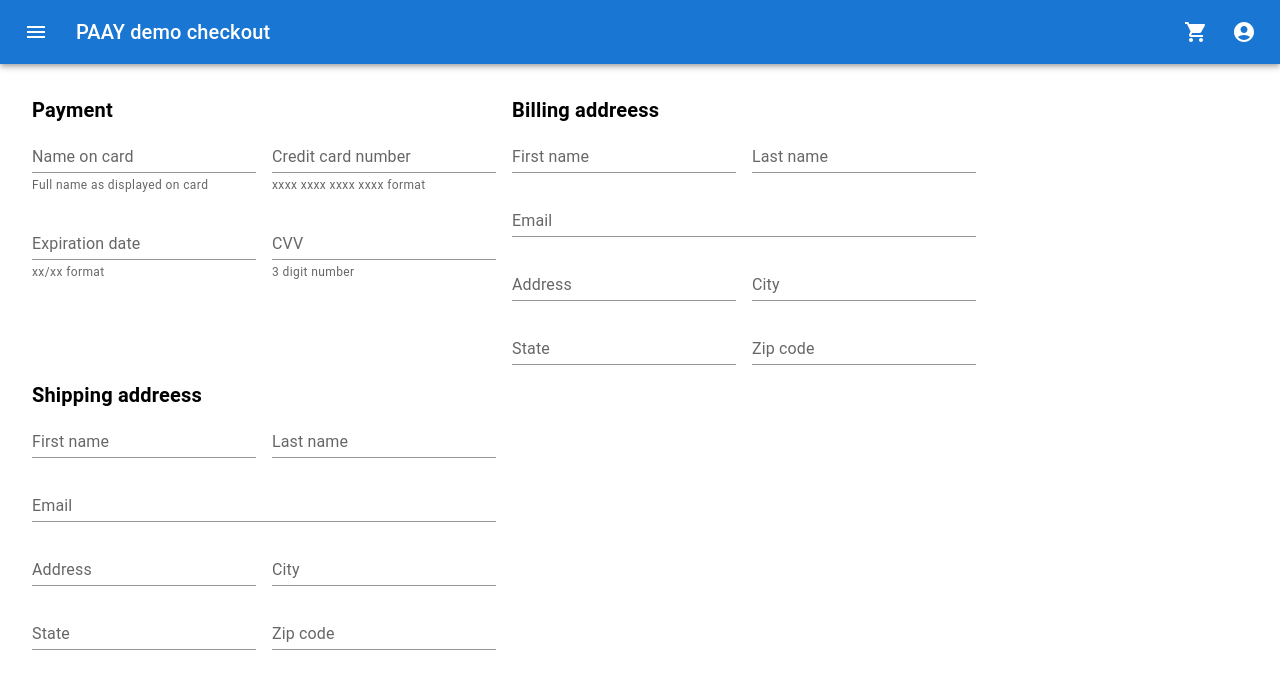
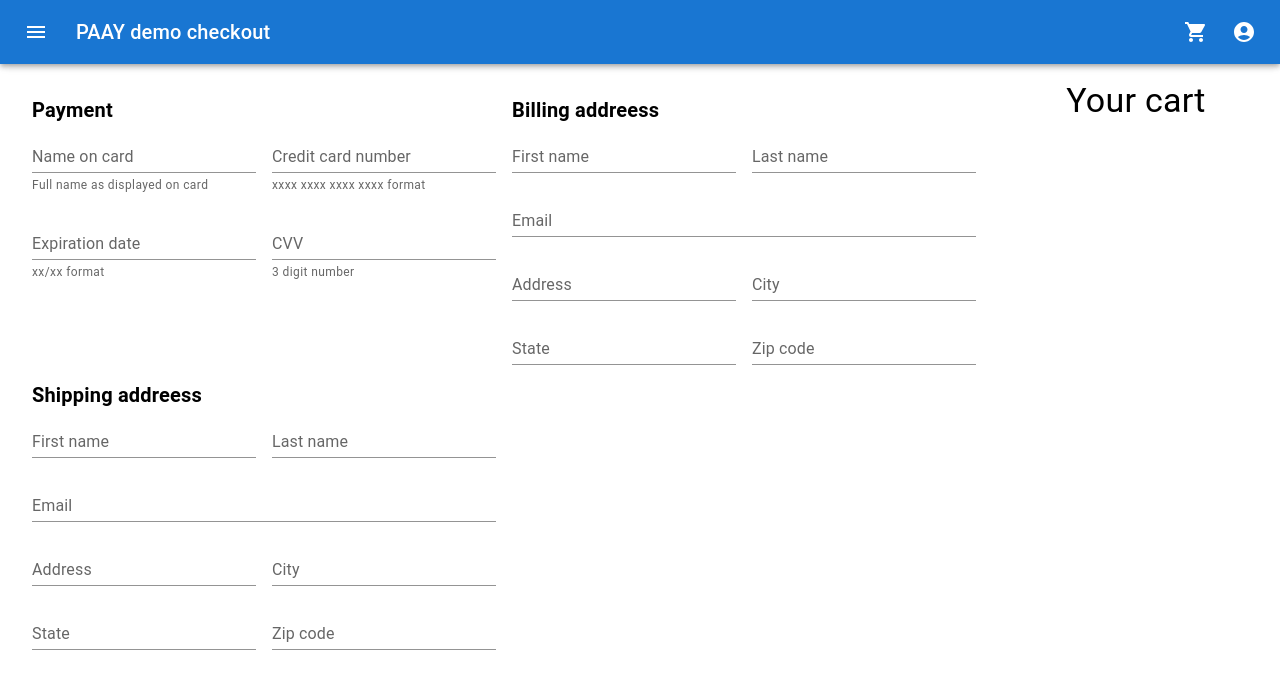
Before and after one commit to EphraimB/react-paay-demo-checkout, a React (Create React App) app in the folder client/: page /checkout in a window 1280 px wide. Shown: the top 680 px of the page. Built offline with nearby package versions, Linux system fonts and the light colour scheme; no server answers.

Commit message:
Added cart to the right side of layout.

```diff
--- a/client/src/pages/CheckoutPage/CheckoutPage.js
+++ b/client/src/pages/CheckoutPage/CheckoutPage.js
@@ -8,6 +8,7 @@ import FormGroup from '@mui/material/FormGroup';
 import FormControlLabel from '@mui/material/FormControlLabel';
 import FormHelperText from '@mui/material/FormHelperText';
 import Checkbox from '@mui/material/Checkbox';
+import Typography from '@mui/material/Typography';
 
 export default function CheckoutPage() {
     const titleStyle = {
@@ -18,10 +19,10 @@ export default function CheckoutPage() {
     };
 
     return (
-        <Grid container xs={12} md={9} direction="row" spacing={2} sx={{
-            flexGrow: 1,
+        <Grid container direction="row" xs={12} spacing={2} sx={{
             m: 2,
         }}>
+            <Grid item container xs={12} md={9} direction="row" spacing={2}>
                 <Grid item xs={12} md={6}>
                     <FormControl component="fieldset" variant="standard">
                         <FormLabel component="legend" sx={titleStyle}>Payment</FormLabel>
@@ -98,5 +99,9 @@ export default function CheckoutPage() {
                     </FormControl>
                 </Grid>
             </Grid>
+            <Grid item container xs={12} md={3} direction="column" spacing={2}>
+                <Typography variant="h4" component="h3">Your cart</Typography>
+            </Grid>
+        </Grid>
     );
 }
```
Lines whose indentation alone changed are shown as unchanged.
